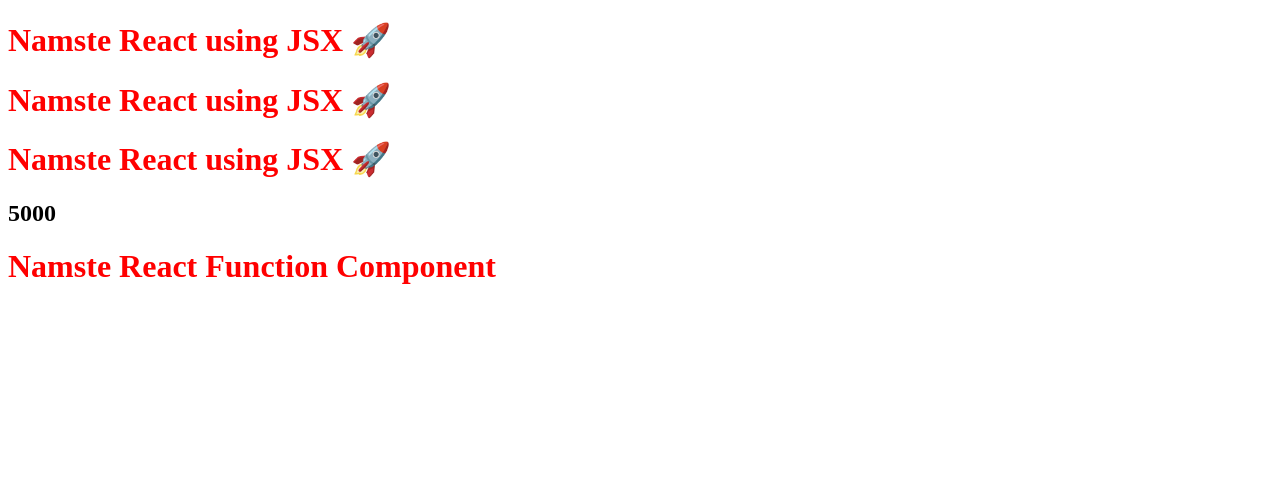
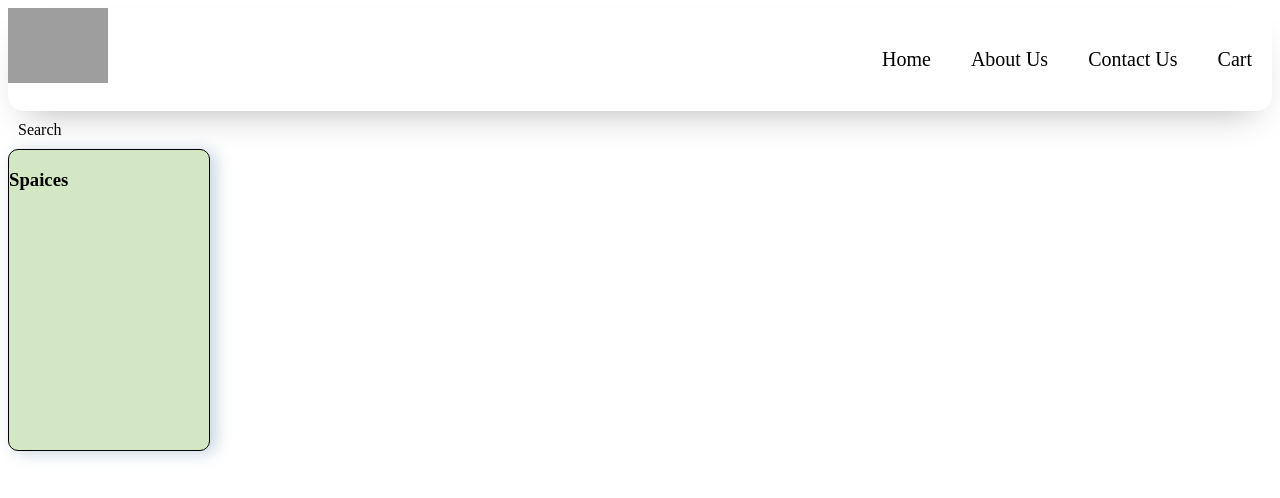
Before and after one commit to AnshuSittu/Show-Me-The-Code, a React app: page / in a window 1280 px wide. Built offline with nearby package versions, Linux system fonts and the light colour scheme; grey boxes are pictures that could not be loaded.

Commit message:
added Inline css by creating function

```diff
--- a/App.js
+++ b/App.js
@@ -2,28 +2,65 @@
 import ReactDOM from "react-dom/client";
 
 
-const elem = <span>This is React Element</span>
 
-const Title = () => (
-  <h1 className="head">
 
-       Namste React using JSX 🚀
-  </h1>
 
-);
-const number = 5000;
+const Header = () => {
+  return (
+    <div className="header">
+      <div className="logo-container">
+        <img
+          className="logo"
+          src="https://png.pngtree.com/png-vector/20220708/ourmid/pngtree-fast-food-logo-png-image_5763171.png"
+        />
+      </div>
 
-const HeadingComponent = () => (
-  <div id="container">
-    <Title />
-    {Title()}
-    <Title></Title>
-    <h2>{number}</h2>
-    <h1>Namste React Function Component</h1>
-  </div>
-);
+      <div className="nav-items">
+        <ul>
+          <li>Home</li>
+          <li>About Us</li>
+          <li>Contact Us</li>
+          <li>Cart</li>
+        </ul>
+      </div>
+    </div>
+  );
+};
 
+
+const styleCard = {
+  backgroundColor:"#D4E7C5"
+}
+
+
+const RestaurantCard = () => {
+  return (
+    <div className="res-card" style={styleCard}>
+      <h3>Spaices</h3>
+    </div>
+  );
+};
+
+const Body = () => {
+  return (
+    <div className="body">
+      <div className="search">Search </div>
+      <div className="res-conatiener">
+        <RestaurantCard />
+      </div>
+    </div>
+  );
+};
+
+const AppLayout = () => {
+  return (
+    <div className="App">
+      <Header />
+      <Body/>
+    </div>
+  );
+};
 
 const root = ReactDOM.createRoot(document.getElementById("root"));
 
-root.render(<HeadingComponent />);
+root.render(<AppLayout />);
--- a/index.css
+++ b/index.css
@@ -1,3 +1,32 @@
-h1 {
-    color: red;
+.header {
+  display: flex;
+  justify-content: space-between;
+  box-shadow: rgba(0, 0, 0, 0.3) 0px 18px 36px -18px;
+  border-radius: 15px;
 }
+.logo {
+  width: 100px;
+}
+
+.nav-items > ul {
+  display: flex;
+  list-style-type: none;
+  font-size: 20px;
+}
+.nav-items > ul > li {
+  padding: 10px;
+  margin: 10px;
+  display: flex;
+}
+
+.search {
+  padding: 10px;
+}
+
+.res-card {
+  width: 200px;
+  height: 300px;
+  border: 1px solid black;
+  border-radius: 10px;
+  box-shadow: rgba(136, 165, 191, 0.48) 6px 2px 16px 0px, rgba(255, 255, 255, 0.8) -6px -2px 16px 0px;
+}
```
